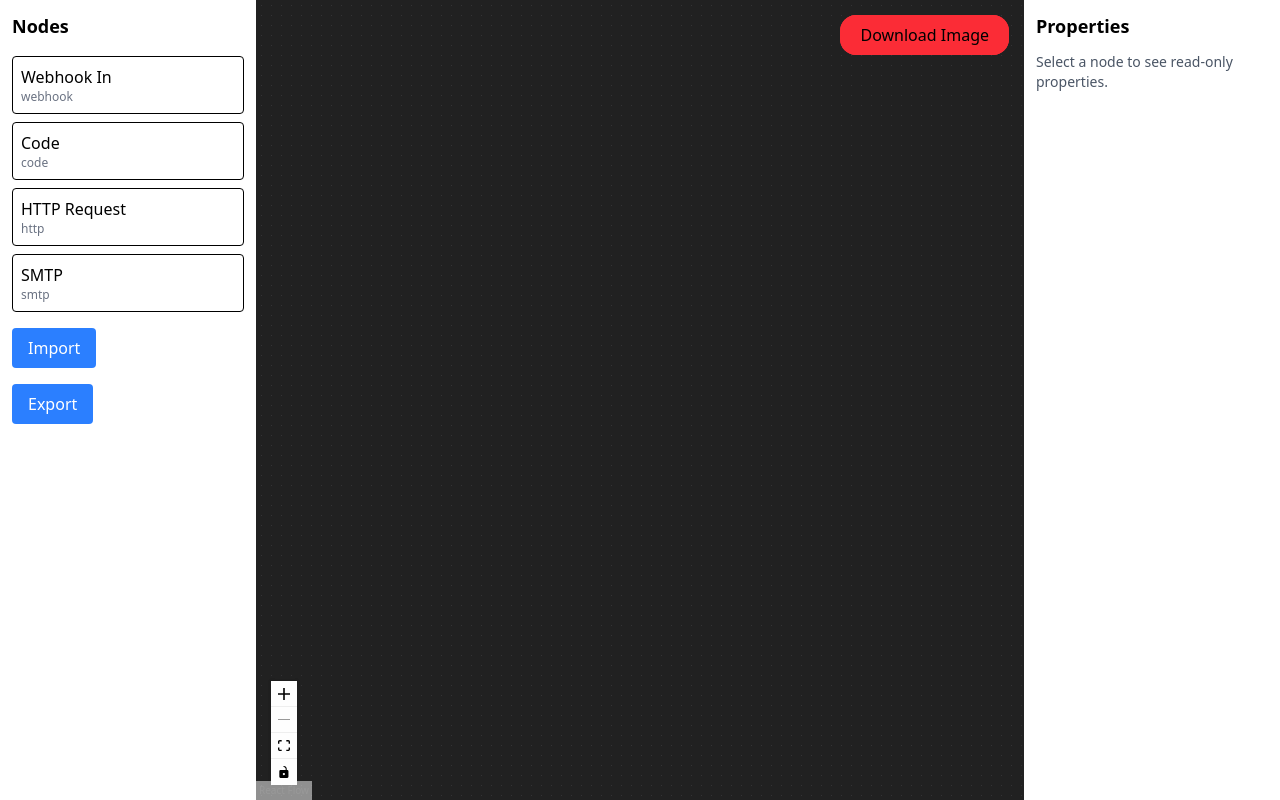
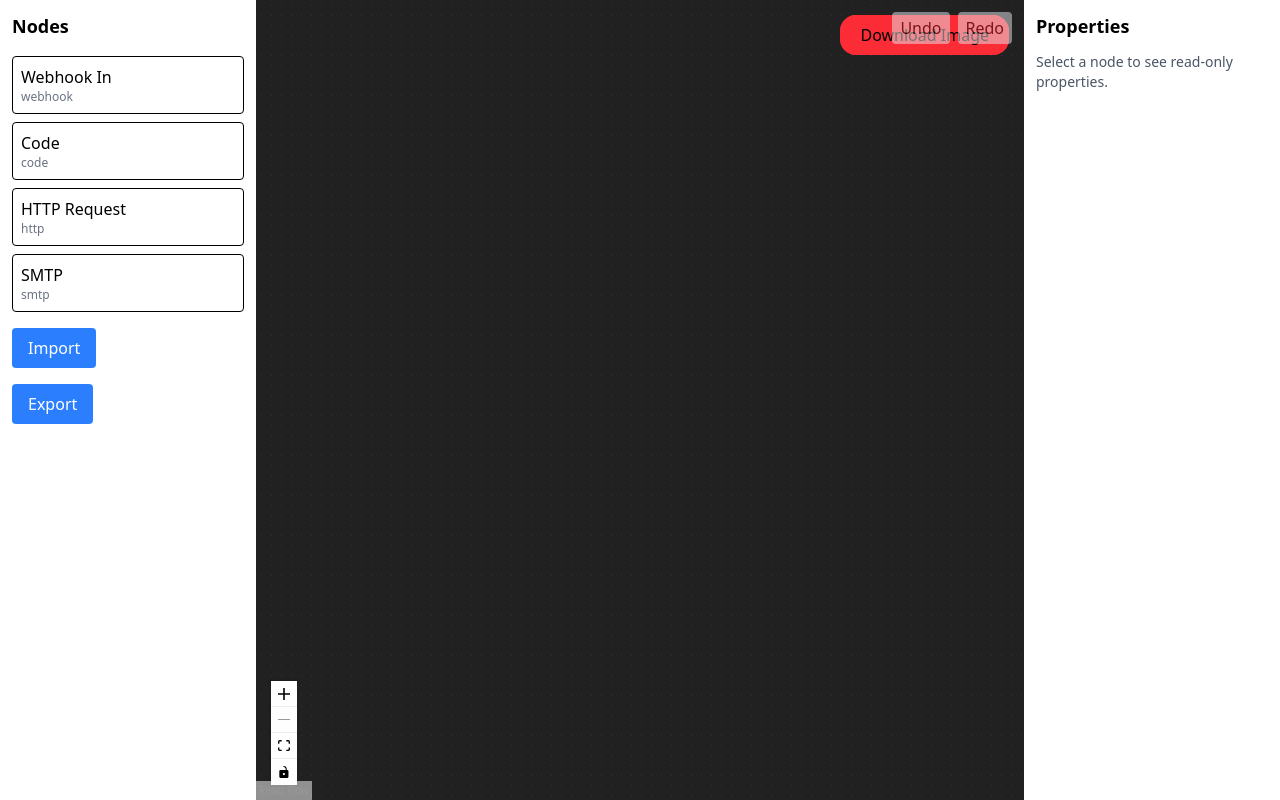
Before and after one commit to naffiziqbal/nafiziqbal-JoulesLabs-front-end-task, a React (Vite) app: page / in a window 1280 px wide. Built offline with nearby package versions, Linux system fonts and the light colour scheme.

Commit message:
Implement undo/redo functionality in App and MainScreen components; enhance node and edge management with history tracking for better user experience. Add keyboard shortcuts for undo/redo actions and update delete functionality to bypass history when using keyboard shortcuts.

```diff
--- a/src/App.tsx
+++ b/src/App.tsx
@@ -27,6 +27,22 @@ export default function App() {
   const [nodes, setNodes, onNodesChange] = useNodesState([] as Node[]);
   const [edges, setEdges, onEdgesChange] = useEdgesState([] as Edge[]);
   const [rfInstance, setRfInstance] = useState<ReactFlowInstance | null>(null);
+  type HistoryAction =
+    | { type: "addNode"; node: Node }
+    | { type: "deleteNode"; node: Node; edges: Edge[] }
+    | {
+        type: "updateNode";
+        id: string;
+        prevData: Record<string, unknown> | undefined;
+        nextData: Record<string, unknown> | undefined;
+        prevLabel?: string | undefined;
+        nextLabel?: string | undefined;
+      }
+    | { type: "addEdge"; edge: Edge }
+    | { type: "removeEdge"; edge: Edge };
+
+  const [undoStack, setUndoStack] = useState<HistoryAction[]>([]);
+  const [redoStack, setRedoStack] = useState<HistoryAction[]>([]);
   const fileRef = useRef<HTMLInputElement>(null);
   const handleImportClick = useCallback(() => fileRef.current?.click(), []);
   const [importError, setImportError] = useState<string | null>(null);
@@ -47,7 +63,10 @@ export default function App() {
             );
             return;
           }
+          // importing new flow resets history
           setNodes(toReactFlowNodes(parsed.nodes));
+          setUndoStack([]);
+          setRedoStack([]);
           setEdges(toReactFlowEdges(parsed.edges));
           // store viewport to apply once rfInstance available
           sessionStorage.setItem(
@@ -69,6 +88,133 @@ export default function App() {
     },
     [setNodes, setEdges]
   );
+
+  // History-aware mutations
+  const commit = useCallback((action: HistoryAction) => {
+    setUndoStack((s) => [...s, action]);
+    setRedoStack([]);
+  }, []);
+
+  const addNodeWithHistory = useCallback((node: Node) => {
+    setNodes((nds) => nds.concat(node));
+    commit({ type: "addNode", node });
+  }, [commit, setNodes]);
+
+  const deleteNodeWithHistory = useCallback((nodeId: string) => {
+    setNodes((nds) => {
+      const node = nds.find((n) => n.id === nodeId);
+      if (!node) return nds;
+      setEdges((es) => {
+        const connected = es.filter((e) => e.source === nodeId || e.target === nodeId);
+        commit({ type: "deleteNode", node, edges: connected });
+        return es.filter((e) => e.source !== nodeId && e.target !== nodeId);
+      });
+      return nds.filter((n) => n.id !== nodeId);
+    });
+  }, [setNodes, setEdges, commit]);
+
+  const updateNodeWithHistory = useCallback((nodeId: string, newData: Record<string, unknown>) => {
+    setNodes((nds) => nds.map((n) => {
+      if (n.id !== nodeId) return n;
+      const prevData = (n.data?.userData as Record<string, unknown> | undefined);
+      const prevLabel = n.data?.label as string | undefined;
+      const nextLabel = (newData.name as string) || prevLabel;
+      const nextNode: Node = {
+        ...n,
+        data: { ...n.data, label: nextLabel, userData: { ...newData } },
+      };
+      commit({ type: "updateNode", id: nodeId, prevData, nextData: { ...newData }, prevLabel, nextLabel });
+      return nextNode;
+    }));
+  }, [setNodes, commit]);
+
+  const addEdgeWithHistory = useCallback((edge: Edge) => {
+    setEdges((es) => es.concat(edge));
+    commit({ type: "addEdge", edge });
+  }, [setEdges, commit]);
+
+  const removeEdgeWithHistory = useCallback((edgeId: string) => {
+    setEdges((es) => {
+      const edge = es.find((e) => e.id === edgeId);
+      if (!edge) return es;
+      commit({ type: "removeEdge", edge });
+      return es.filter((e) => e.id !== edgeId);
+    });
+  }, [setEdges, commit]);
+
+  const canUndo = undoStack.length > 0;
+  const canRedo = redoStack.length > 0;
+
+  const undo = useCallback(() => {
+    if (!undoStack.length) return;
+    const action = undoStack[undoStack.length - 1];
+    setUndoStack((s) => s.slice(0, -1));
+    setRedoStack((s) => [...s, action]);
+    switch (action.type) {
+      case "addNode": {
+        // inverse: remove node and any edges connected
+        const nodeId = action.node.id;
+        setEdges((es) => es.filter((e) => e.source !== nodeId && e.target !== nodeId));
+        setNodes((nds) => nds.filter((n) => n.id !== nodeId));
+        break;
+      }
+      case "deleteNode": {
+        // inverse: re-add node and its edges
+        setNodes((nds) => nds.concat(action.node));
+        setEdges((es) => es.concat(action.edges));
+        break;
+      }
+      case "updateNode": {
+        setNodes((nds) => nds.map((n) => n.id === action.id ? {
+          ...n,
+          data: { ...n.data, label: action.prevLabel ?? n.data?.label, userData: action.prevData },
+        } : n));
+        break;
+      }
+      case "addEdge": {
+        setEdges((es) => es.filter((e) => e.id !== action.edge.id));
+        break;
+      }
+      case "removeEdge": {
+        setEdges((es) => es.concat(action.edge));
+        break;
+      }
+    }
+  }, [undoStack, setNodes, setEdges]);
+
+  const redo = useCallback(() => {
+    if (!redoStack.length) return;
+    const action = redoStack[redoStack.length - 1];
+    setRedoStack((s) => s.slice(0, -1));
+    setUndoStack((s) => [...s, action]);
+    switch (action.type) {
+      case "addNode": {
+        setNodes((nds) => nds.concat(action.node));
+        break;
+      }
+      case "deleteNode": {
+        const nodeId = action.node.id;
+        setEdges((es) => es.filter((e) => e.source !== nodeId && e.target !== nodeId));
+        setNodes((nds) => nds.filter((n) => n.id !== nodeId));
+        break;
+      }
+      case "updateNode": {
+        setNodes((nds) => nds.map((n) => n.id === action.id ? {
+          ...n,
+          data: { ...n.data, label: action.nextLabel ?? n.data?.label, userData: action.nextData },
+        } : n));
+        break;
+      }
+      case "addEdge": {
+        setEdges((es) => es.concat(action.edge));
+        break;
+      }
+      case "removeEdge": {
+        setEdges((es) => es.filter((e) => e.id !== action.edge.id));
+        break;
+      }
+    }
+  }, [redoStack, setNodes, setEdges]);
 
   const handleExport = useCallback(() => {
     if (!nodes.length) {
@@ -117,6 +263,15 @@ export default function App() {
           onNodesChange={onNodesChange}
           onEdgesChange={onEdgesChange}
           rfInstance={rfInstance}
+          undoNodes={undo}
+          redoNodes={redo}
+          canUndo={canUndo}
+          canRedo={canRedo}
+          addNodeWithHistory={addNodeWithHistory}
+          deleteNodeWithHistory={deleteNodeWithHistory}
+          updateNodeWithHistory={updateNodeWithHistory}
+          addEdgeWithHistory={addEdgeWithHistory}
+          removeEdgeWithHistory={removeEdgeWithHistory}
         />
       </ReactFlowProvider>
       <RightBar selected={selected} />
--- a/src/components/main-screen.tsx
+++ b/src/components/main-screen.tsx
@@ -33,6 +33,15 @@ export default function MainScreen({
   onNodesChange,
   onEdgesChange,
   rfInstance,
+  undoNodes,
+  redoNodes,
+  canUndo,
+  canRedo,
+  addNodeWithHistory,
+  deleteNodeWithHistory,
+  updateNodeWithHistory,
+  addEdgeWithHistory,
+  removeEdgeWithHistory,
 }: {
   selected: Node | null;
   setSelected: (node: Node | null) => void;
@@ -43,11 +52,41 @@ export default function MainScreen({
   onNodesChange: (changes: NodeChange[]) => void;
   onEdgesChange: (changes: EdgeChange[]) => void;
   rfInstance: ReactFlowInstance | null;
+  undoNodes: () => void;
+  redoNodes: () => void;
+  canUndo: boolean;
+  canRedo: boolean;
+  addNodeWithHistory: (node: Node) => void;
+  deleteNodeWithHistory: (nodeId: string) => void;
+  updateNodeWithHistory: (nodeId: string, data: Record<string, unknown>) => void;
+  addEdgeWithHistory: (edge: Edge) => void;
+  removeEdgeWithHistory: (edgeId: string) => void;
 }) {
   const wrapperRef = useRef<HTMLDivElement | null>(null);
   const { screenToFlowPosition } = useReactFlow();
 
   const [editingNode, setEditingNode] = useState<Node | null>(null);
+
+  // keyboard shortcuts: Cmd+Z / Ctrl+Z for undo, Shift+Cmd+Z or Ctrl+Y for redo
+  React.useEffect(() => {
+    const onKey = (e: KeyboardEvent) => {
+      const isMac = navigator.platform.toUpperCase().includes("MAC");
+      const mod = isMac ? e.metaKey : e.ctrlKey;
+      if (!mod) return;
+      // Undo: Cmd+Z / Ctrl+Z without Shift
+      if (e.key.toLowerCase() === "z" && !e.shiftKey) {
+        e.preventDefault();
+        if (canUndo) undoNodes();
+      }
+      // Redo: Shift+Cmd+Z (Mac) or Ctrl+Y (Win/Linux)
+      if ((isMac && e.key.toLowerCase() === "z" && e.shiftKey) || (!isMac && e.key.toLowerCase() === "y")) {
+        e.preventDefault();
+        if (canRedo) redoNodes();
+      }
+    };
+    window.addEventListener("keydown", onKey);
+    return () => window.removeEventListener("keydown", onKey);
+  }, [undoNodes, redoNodes, canUndo, canRedo]);
 
   const onDragOver = useCallback((event: React.DragEvent) => {
     event.preventDefault();
@@ -78,17 +117,33 @@ export default function MainScreen({
         },
       };
 
-      setNodes((nds) => nds.concat(newNode));
+      addNodeWithHistory(newNode);
     },
-    [screenToFlowPosition, setNodes]
+    [screenToFlowPosition, addNodeWithHistory]
   );
 
   const onConnect = useCallback(
     (connection: Connection) => {
-      const edge = addEdge(connection as Edge, edges);
-      setEdges(edge as Edge[]);
+      const created = addEdge(connection as Edge, edges) as Edge[];
+      const newOnes = created.filter((e) => !edges.find((x) => x.id === e.id));
+      newOnes.forEach((e) => addEdgeWithHistory(e));
     },
-    [edges, setEdges]
+    [edges, addEdgeWithHistory]
+  );
+
+  const onEdgesChangeWrapped = useCallback(
+    (changes: EdgeChange[]) => {
+      // record edge removals into history
+      type RemoveChange = { type: "remove"; id: string };
+      changes.forEach((ch) => {
+        if ((ch as RemoveChange).type === "remove") {
+          const id = (ch as RemoveChange).id;
+          if (id) removeEdgeWithHistory(id);
+        }
+      });
+      onEdgesChange(changes);
+    },
+    [onEdgesChange, removeEdgeWithHistory]
   );
   const onNodeClick = useCallback(
     (_: React.MouseEvent, node: Node) => {
@@ -101,33 +156,17 @@ export default function MainScreen({
   }, []);
   const saveNodeConfig = useCallback(
     (nodeId: string, newData: Record<string, unknown>) => {
-      setNodes((nds) =>
-        nds.map((n) =>
-          n.id === nodeId
-            ? {
-                ...n,
-                data: {
-                  ...n.data,
-                  label: (newData.name as string) || n.data?.label,
-                  userData: { ...newData },
-                },
-              }
-            : n
-        )
-      );
+      updateNodeWithHistory(nodeId, newData);
       setEditingNode(null);
     },
-    [setNodes]
+    [updateNodeWithHistory]
   );
   const deleteNodeFromModal = useCallback(
     (nodeId: string) => {
-      setNodes((nds) => nds.filter((n) => n.id !== nodeId));
-      setEdges((es) =>
-        es.filter((e) => e.source !== nodeId && e.target !== nodeId)
-      );
+      deleteNodeWithHistory(nodeId);
       setEditingNode(null);
     },
-    [setNodes, setEdges]
+    [deleteNodeWithHistory]
   );
 
   useSaveToLocal({ nodes, edges, rfInstance });
@@ -154,7 +193,7 @@ export default function MainScreen({
         onNodesChange={onNodesChange}
         onNodeClick={onNodeClick}
         onNodeDoubleClick={onNodeDoubleClick}
-        onEdgesChange={onEdgesChange}
+        onEdgesChange={onEdgesChangeWrapped}
         onConnect={onConnect}
         connectionLineStyle={connectionLineStyle}
         snapToGrid={true}
@@ -167,6 +206,27 @@ export default function MainScreen({
         <Controls />
         <Background />
         <DownloadButton />
+        {/* Undo/Redo small toolbar */}
+        <div
+          style={{ position: "absolute", top: 12, right: 12, display: "flex", gap: 8, zIndex: 10 }}
+        >
+          <button
+            className="bg-gray-200 px-2 py-1 rounded disabled:opacity-50"
+            onClick={undoNodes}
+            disabled={!canUndo}
+            title="Undo (Cmd/Ctrl+Z)"
+          >
+            Undo
+          </button>
+          <button
+            className="bg-gray-200 px-2 py-1 rounded disabled:opacity-50"
+            onClick={redoNodes}
+            disabled={!canRedo}
+            title="Redo (Shift+Cmd+Z or Ctrl+Y)"
+          >
+            Redo
+          </button>
+        </div>
         {editingNode && (
           <ConfigModal
             node={editingNode}
```
Also changed, not shown: src/hooks/useDeleteNode.tsx (+2 -5 lines).
